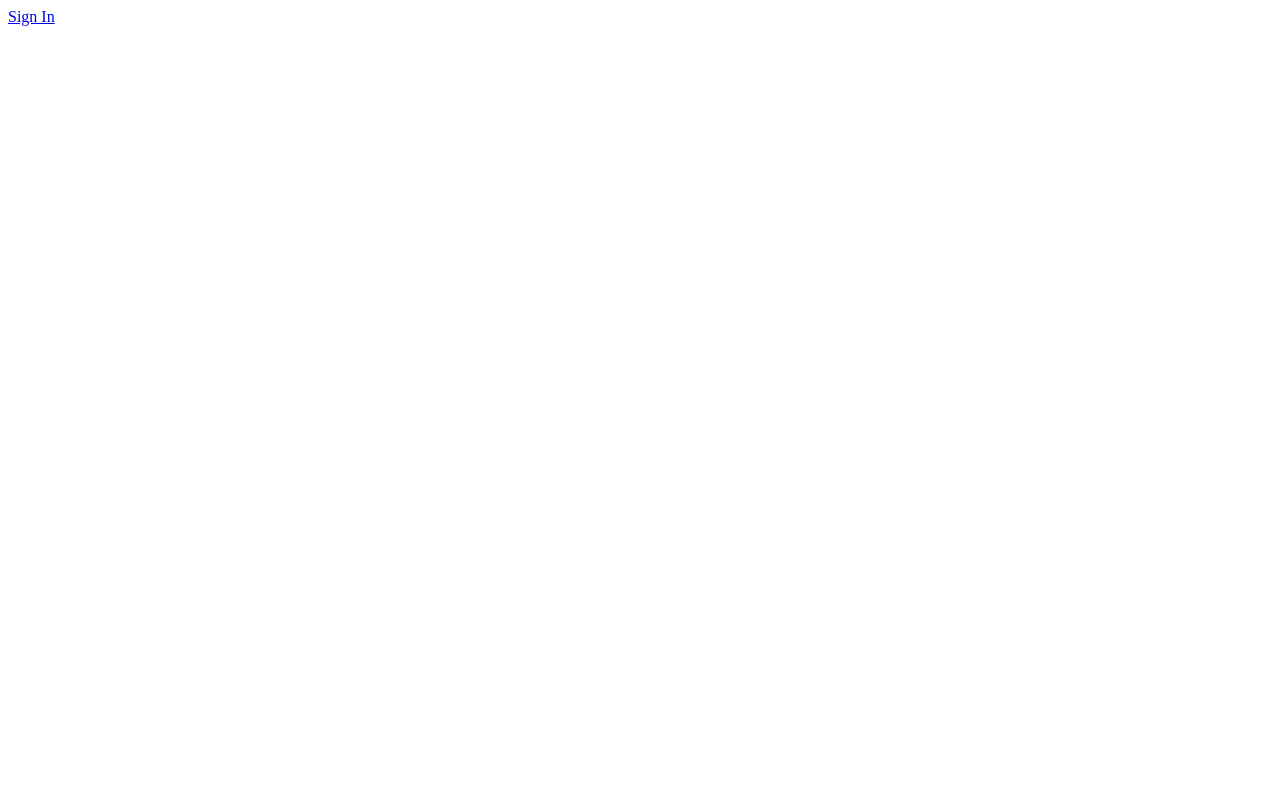
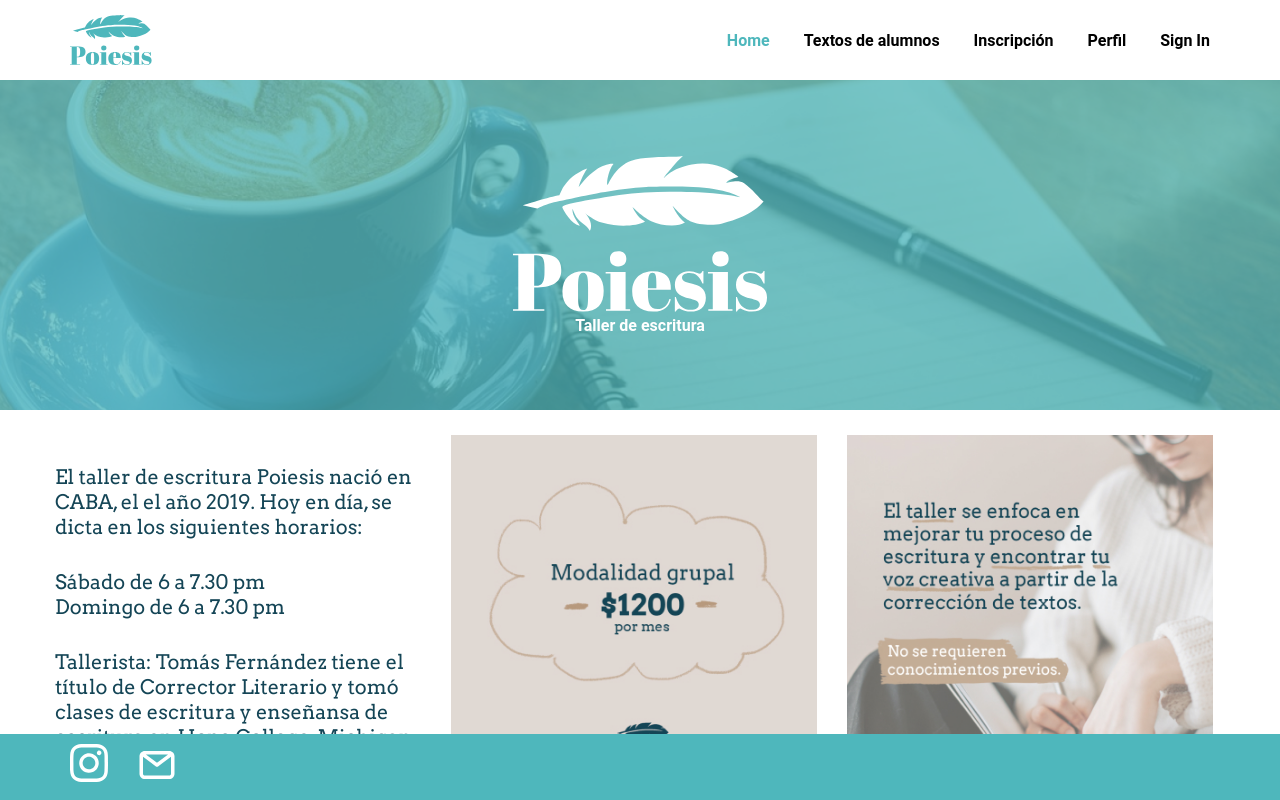
Before and after one commit to Tom2190/poiesis, a plain HTML site: page index.html in a window 1280 px wide. Drawn offline with Linux system fonts and the light colour scheme.

Commit message:
pequeños cambios a paddings de home

```diff
--- a/index.html
+++ b/index.html
@@ -1,16 +1,86 @@
 <!DOCTYPE html>
 <html>
+  <!---------------------------< head >----------------------------------->
 
-<head>
+  <head>
+    <title>Poiesis: Home</title>
+    <meta name="viewport" content="width=device-width, initial-scale=1.0">
+    <link
+      href="https://fonts.googleapis.com/css2?family=Abril+Fatface&display=swap"
+      rel="stylesheet"
+    />
+     <link href="https://fonts.googleapis.com/css2?family=Arvo&display=swap" rel="stylesheet">
+    <link rel="stylesheet" type="text/css" href="./styles/general.css" />
+    <link rel="stylesheet" type="text/css" href="./styles/home.css" />
+  </head>
 
-</head>
+  <!---------------------------< body >----------------------------------->
 
-<body>
+  <body>
+    <!----< nav >----->
 
-<a href="./sign-in.html">Sign In</a>
+    <nav>
+      <img src="./assets/logo-green.svg" />
+      <div>
+        <a class="active-nav-link" href="./index.html">Home</a>
+        <a href="">Textos de alumnos</a>
+        <a href="./inscripcion.html">Inscripción</a>
+        <a href="./perfil/edicion.html">Perfil</a>
+        <a href="./sign-in.html">Sign In</a>
+      </div>
+    </nav>
 
-</body>
+    <!----< main >----->
 
+    <main class="home">
+      <div class="hero-image">
+        <div class="hero-text">
+          <div>
+            <img src="./assets/logo-white.svg" />
+            <p>Taller de escritura</p>
+          </div>
+        </div>
+      </div>
 
+      <div class="row">
+        <div class="column">
+          <div class="item">
+            <p class="text">El taller de escritura Poiesis nació en CABA, el el año 2019. Hoy en día, se dicta en los siguientes horarios:</p>
+            <a class="text">Sábado de 6  a 7.30 pm</a>
+            <a class="text">Domingo de 6 a 7.30 pm</a>
+            <p class="text">Tallerista: Tomás Fernández tiene el título de Corrector Literario y tomó clases de escritura y enseñansa de escritura en Hope College, Michigan.</p>
+          </div>
+        </div>
 
+        <div class="column">
+          <div class="item">
+            <img
+            src="./assets/modalidad-grupal.jpg"
+            alt="modalidad-grupal"
+            style="width: 100%"
+          />
+          </div>
+        </div>
+        <div class="column">
+          <div class="item">
+            <img
+            src="./assets/texto-img-taller.jpg"
+            alt="texto-img-taller"
+            style="width: 100%"
+          />
+          </div>
+
+        </div>
+      </div>
+    </main>
+  </body>
+
+  <!---------------------------< footer >----------------------------------->
+
+  <footer>
+    <div>
+        <a class="link-ig" href="https://www.instagram.com/taller.escritura.poiesis" target="_blank"></a>
+      <a class="link-email" href=""></a>
+    </div>
+  </footer>
 </html>
--- a/styles/home.css
+++ b/styles/home.css
@@ -28,20 +28,18 @@ main.home {
   justify-content: center;
   color: white;
   text-align: center;
-  /* position: absolute;
-  top: 50%;
-  left: 50%;
-  transform: translate(-50%, -50%);
-  background-color: rgba(78, 183, 188, 0.76);  */
 }
 
 .row {
   display: flex;
+  width: 100%;
+  max-width: 1200px;
+  margin: 0 auto;
 }
 
 .column {
-  flex: 33.33%;
-  padding: 5px;
+  width: 33%;
+  /* padding: 5px; */
 }
 
 .centered {
@@ -50,17 +48,23 @@ main.home {
   transform: translate(-50%, -50%);
 }
 
-
-.item{
-  padding: 60px 8px 50px;
+.item {
+  /* padding: 60px 8px 50px; */
+  padding: 25px 15px;
 }
 
-.text{
+.text {
   color: #144556;
-  padding: 56px 20px 30px 37px;
-  margin: initial;
-  box-sizing: unset;
-  font-family: 'Arvo', serif;
+  /* padding: 56px 20px 30px 37px; */
+  /* margin: initial; */
+  /* box-sizing: unset; */
+  display: block;
+  margin: 30px 0;
+  font-family: "Arvo", serif;
   font-weight: 500;
-  font-size: 131%;
+  font-size: 20px;
 }
+
+a.text {
+  margin: 0px;
+}
```
